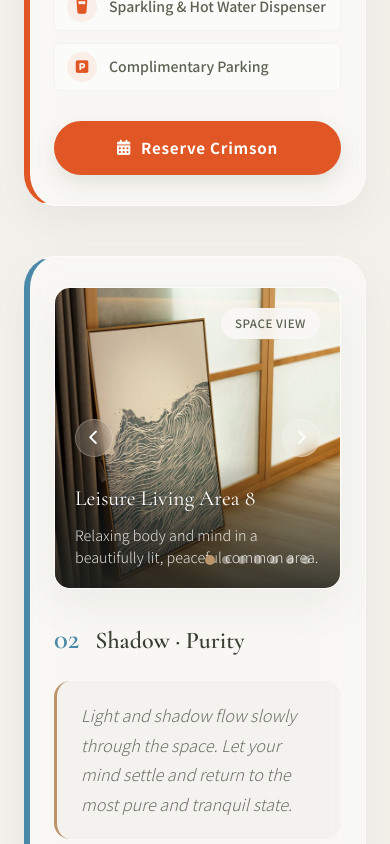
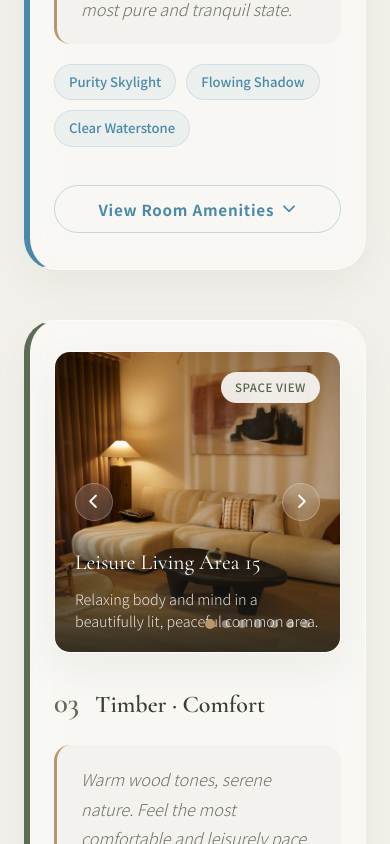
Before and after one commit to andy06andy06/yashirocho, a React (Vite) app: page / in a window 390 px wide. Shown: the part 4180-5024 px from the top of the page. Built offline with nearby package versions, Linux system fonts and the light colour scheme; a web font is replaced by a local one.

Commit message:
feat: make room type amenities collapsible and remove room booking buttons

```diff
--- a/src/App.jsx
+++ b/src/App.jsx
@@ -4,6 +4,7 @@ import { locales, translatePhoto } from './locales'
 // 🏰 Sub-component representing a single Villa block (slideshow on one side, details on other)
 function VillaShowcaseBlock({ villa, photos, t, openLightbox, isEven, locale }) {
   const [photoIdx, setPhotoIdx] = useState(0)
+  const [isExpanded, setIsExpanded] = useState(false)
 
   const villaPhotos = photos
     .filter(p => p.id !== undefined && villa.photoIds?.includes(p.id))
@@ -26,6 +27,18 @@ function VillaShowcaseBlock({ villa, photos, t, openLightbox, isEven, locale })
   const handleDotClick = (idx, e) => {
     e.stopPropagation()
     setPhotoIdx(idx)
+  }
+
+  const getToggleText = () => {
+    if (isExpanded) {
+      if (locale === 'en') return 'Hide Room Amenities'
+      if (locale === 'ja') return 'アメニティ・設備を閉じる'
+      return '收合房型設備'
+    } else {
+      if (locale === 'en') return 'View Room Amenities'
+      if (locale === 'ja') return 'アメニティ・設備を見る'
+      return '查看房型設備'
+    }
   }
 
   const currentPhoto = villaPhotos[photoIdx]
@@ -114,7 +127,17 @@ function VillaShowcaseBlock({ villa, photos, t, openLightbox, isEven, locale })
             ))}
           </div>
 
-          <div className="villa-amenities-block">
+          <div className="villa-details-toggle-wrapper">
+            <button
+              className="btn-villa-toggle"
+              onClick={() => setIsExpanded(!isExpanded)}
+              aria-expanded={isExpanded}
+            >
+              <span>{getToggleText()}</span>
+              <i className={`fa-solid fa-chevron-${isExpanded ? 'up' : 'down'}`}></i>
+            </button>
+
+            <div className={`villa-amenities-block ${isExpanded ? 'expanded' : ''}`}>
               <h4 className="villa-column-title">
                 <i className="fa-solid fa-circle-info"></i>
                 {t('rooms.amenitiesLabel')}
@@ -128,12 +151,6 @@ function VillaShowcaseBlock({ villa, photos, t, openLightbox, isEven, locale })
                 ))}
               </div>
             </div>
-
-          <div className="villa-booking-cta">
-            <a href="#booking-system" className="btn btn-primary btn-villa-book">
-              <i className="fa-solid fa-calendar-days"></i>
-              {locale === 'en' ? `Reserve ${villa.name.split(' · ')[0] || villa.name}` : locale === 'ja' ? `${villa.name.split('・')[0] || villa.name} を予約する` : `預約 ${villa.name.split('・')[0] || villa.name}`}
-            </a>
           </div>
         </div>
 
--- a/src/index.css
+++ b/src/index.css
@@ -964,12 +964,27 @@ section {
 }
 
 /* Amenities block in content column */
+.villa-details-toggle-wrapper {
+    display: flex;
+    flex-direction: column;
+    margin-top: 8px;
+}
+
 .villa-content-col .villa-amenities-block {
     display: flex;
     flex-direction: column;
     gap: 16px;
-    border-top: 1px dashed rgba(92, 99, 83, 0.15);
-    padding-top: 24px;
+    border-top: 1px dashed transparent;
+    padding-top: 0;
+    margin-top: 0;
+    max-height: 0;
+    opacity: 0;
+    overflow: hidden;
+    transition: max-height 0.5s cubic-bezier(0.16, 1, 0.3, 1),
+                opacity 0.4s ease,
+                padding-top 0.5s cubic-bezier(0.16, 1, 0.3, 1),
+                margin-top 0.5s cubic-bezier(0.16, 1, 0.3, 1),
+                border-color 0.4s ease;
 }
 
 .villa-content-col .villa-column-title {
@@ -1028,40 +1043,65 @@ section {
     color: var(--primary-color);
 }
 
-/* Booking CTA button in block */
-.villa-booking-cta {
+/* Toggle button in block */
+.btn-villa-toggle {
+    display: inline-flex;
+    align-items: center;
+    justify-content: center;
+    gap: 8px;
+    padding: 12px 28px;
+    border-radius: var(--border-radius-full);
+    font-weight: 700;
+    font-size: 0.95rem;
+    letter-spacing: 0.05em;
+    cursor: pointer;
+    background-color: transparent;
+    transition: var(--transition-quick);
+    width: fit-content;
+    border: 1px solid;
     margin-top: 10px;
-}
-
-.btn-villa-book {
-    display: inline-flex;
-    align-items: center;
-    justify-content: center;
-    gap: 10px;
-    font-weight: 600;
-    font-size: 0.95rem;
-    padding: 14px 32px;
-    border-radius: var(--border-radius-full);
-    color: var(--text-white) !important;
-    box-shadow: 0 8px 20px rgba(92, 99, 83, 0.15);
-    transition: var(--transition-quick);
-}
-
-.btn-villa-book i {
-    font-size: 0.95rem;
-}
-
-.theme-red .btn-villa-book { background-color: #e05624; }
-.theme-red .btn-villa-book:hover { background-color: #c04316; transform: translateY(-2px); box-shadow: 0 10px 25px rgba(224, 86, 36, 0.3); }
-
-.theme-shadow .btn-villa-book { background-color: #4a8aa8; }
-.theme-shadow .btn-villa-book:hover { background-color: #357492; transform: translateY(-2px); box-shadow: 0 10px 25px rgba(74, 138, 168, 0.3); }
-
-.theme-wood .btn-villa-book { background-color: #5c6b53; }
-.theme-wood .btn-villa-book:hover { background-color: #45523d; transform: translateY(-2px); box-shadow: 0 10px 25px rgba(92, 107, 83, 0.3); }
-
-.theme-gold .btn-villa-book { background-color: #ba956a; }
-.theme-gold .btn-villa-book:hover { background-color: #a37d53; transform: translateY(-2px); box-shadow: 0 10px 25px rgba(186, 149, 106, 0.3); }
+    margin-bottom: 5px;
+}
+
+.btn-villa-toggle i {
+    font-size: 0.85rem;
+}
+
+.theme-red .btn-villa-toggle {
+    border-color: rgba(224, 86, 36, 0.3);
+    color: #e05624;
+}
+.theme-red .btn-villa-toggle:hover {
+    background-color: rgba(224, 86, 36, 0.08);
+    border-color: #e05624;
+}
+
+.theme-shadow .btn-villa-toggle {
+    border-color: rgba(74, 138, 168, 0.3);
+    color: #4a8aa8;
+}
+.theme-shadow .btn-villa-toggle:hover {
+    background-color: rgba(74, 138, 168, 0.08);
+    border-color: #4a8aa8;
+}
+
+.theme-wood .btn-villa-toggle {
+    border-color: rgba(92, 107, 83, 0.3);
+    color: #5c6b53;
+}
+.theme-wood .btn-villa-toggle:hover {
+    background-color: rgba(92, 107, 83, 0.08);
+    border-color: #5c6b53;
+}
+
+.theme-gold .btn-villa-toggle {
+    border-color: rgba(186, 149, 106, 0.3);
+    color: #ba956a;
+}
+.theme-gold .btn-villa-toggle:hover {
+    background-color: rgba(186, 149, 106, 0.08);
+    border-color: #ba956a;
+}
 
 @media (max-width: 991px) {
     .villa-blocks-list {
@@ -1087,7 +1127,7 @@ section {
         grid-template-columns: 1fr;
         gap: 12px;
     }
-    .btn-villa-book {
+    .btn-villa-toggle {
         width: 100%;
         justify-content: center;
     }
```
Also changed, not shown: 5 other files (tests, documents, lock files or other folders). Lines whose indentation alone changed are shown as unchanged.
